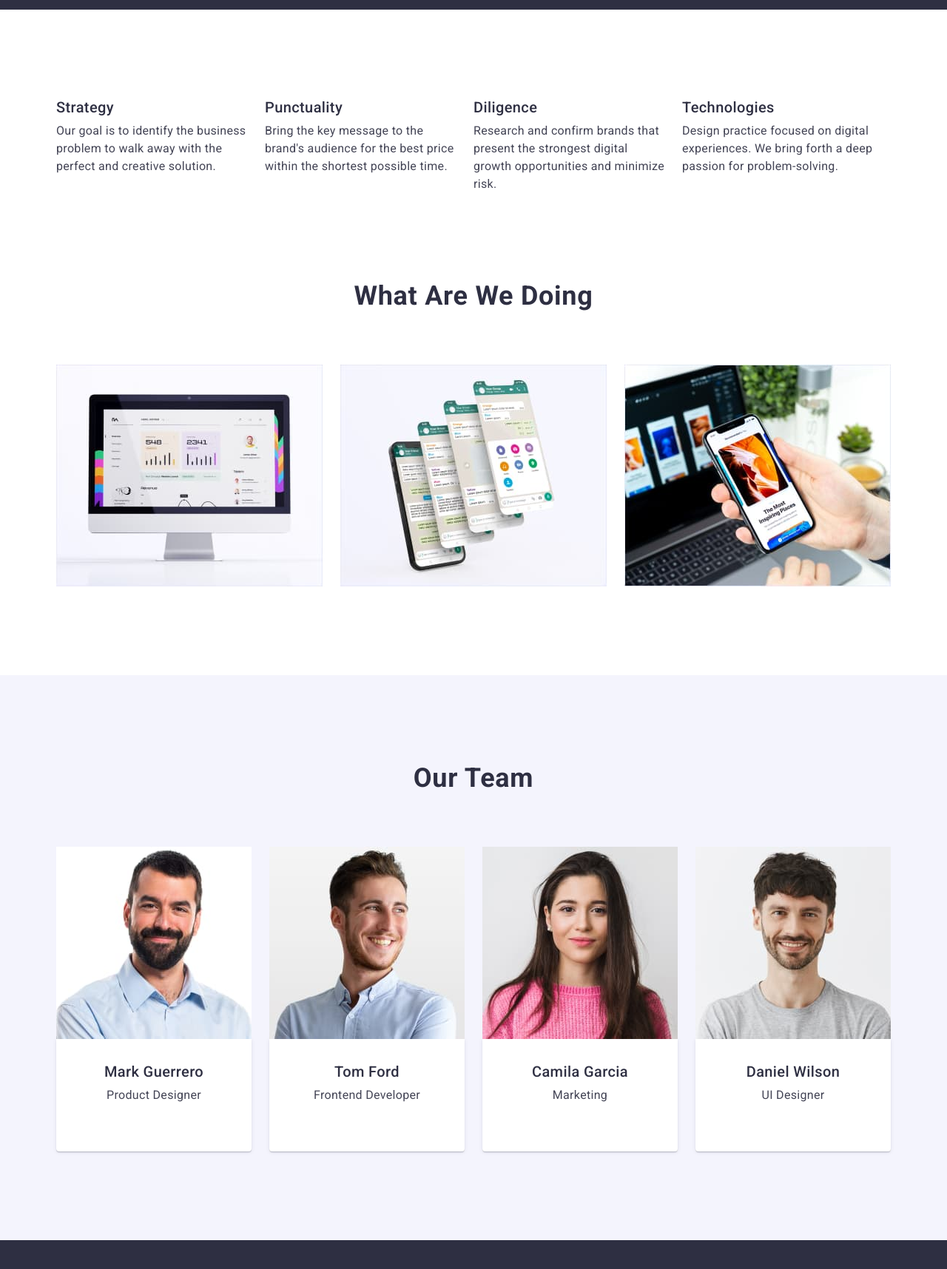
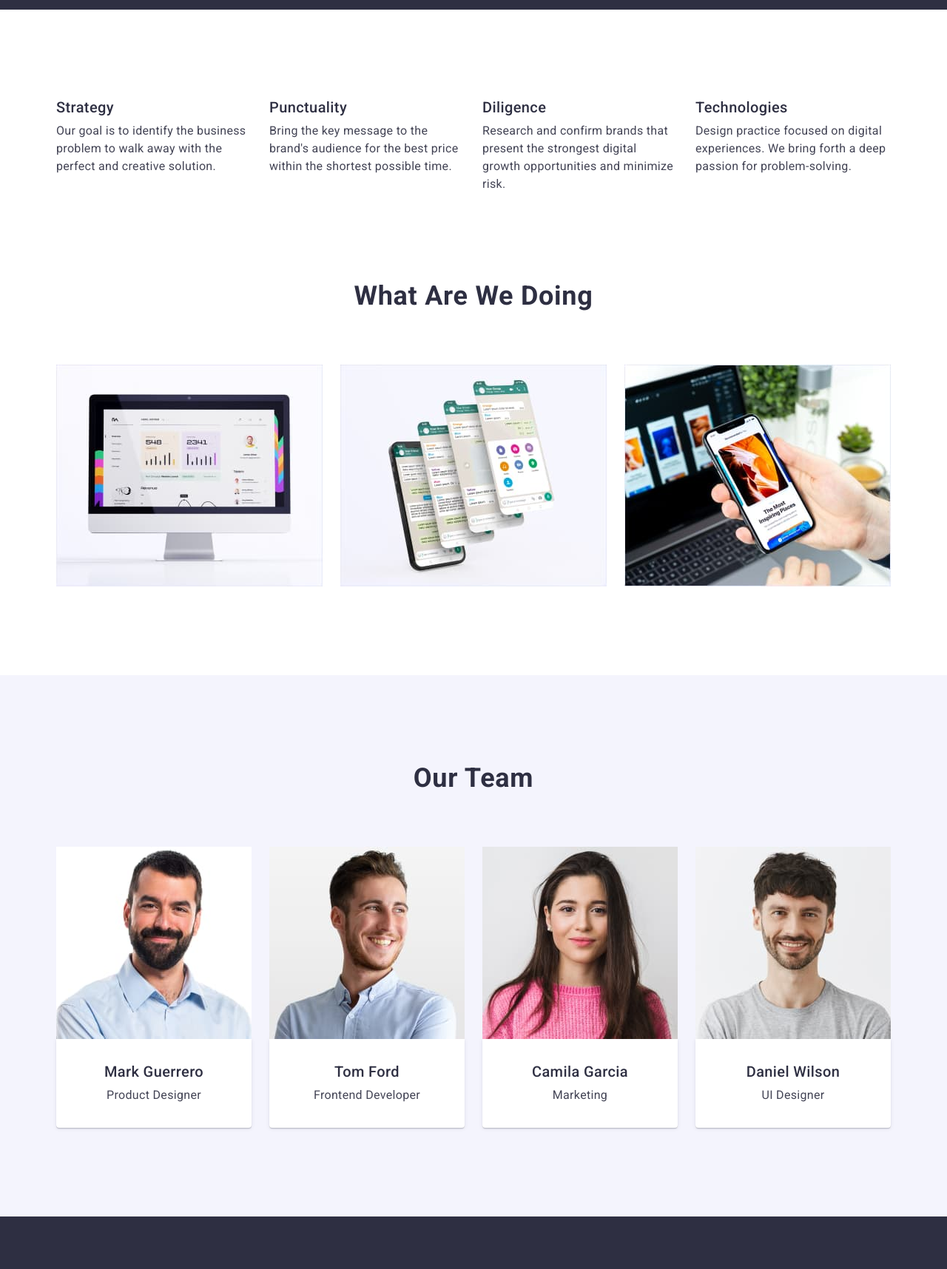
Before and after one commit to AlexProkopev/goit-markup-hw-03, a plain HTML site: page index.html in a window 1280 px wide. Shown: the part 660-2376 px from the top of the page at 74% size. Drawn offline with nearby package versions, Linux system fonts and the light colour scheme.

Commit message:
Доделал

```diff
--- a/css/styles.css
+++ b/css/styles.css
@@ -212,7 +212,7 @@ body {
   color: var(--acsent-color);
 }
 
-/* ------------------------ Навигация по сайту+контактная информация в активе --------------*/
+/* ------------------------ Навигация по сайту + контактная информация в активе --------------*/
 
 .nav-links .nav-link:active,
 
@@ -289,7 +289,7 @@ body {
 
 .features-list {
   display: flex;
-  margin-right: 24px;
+
 }
 
 
@@ -351,12 +351,12 @@ body {
 }
 
 
-/* Секция галерея,оформление заголовков и параграфа */
 
 
 
 
-/* CТили для челенов команды 3-Секция*/
+
+/* ЧЕТВЕРТАЯ СЕКЦИЯ - КОМАНДА*/
 
 .section-team {
   background-color: #f4f4fd;
@@ -411,7 +411,7 @@ body {
   letter-spacing: 0.02em;
   color: var(--title-paragrav-color);
   text-align: center;
-  padding-bottom: 32px;
+
 }
 
 
```
Also changed, not shown: index.html (+1 -0 lines).
